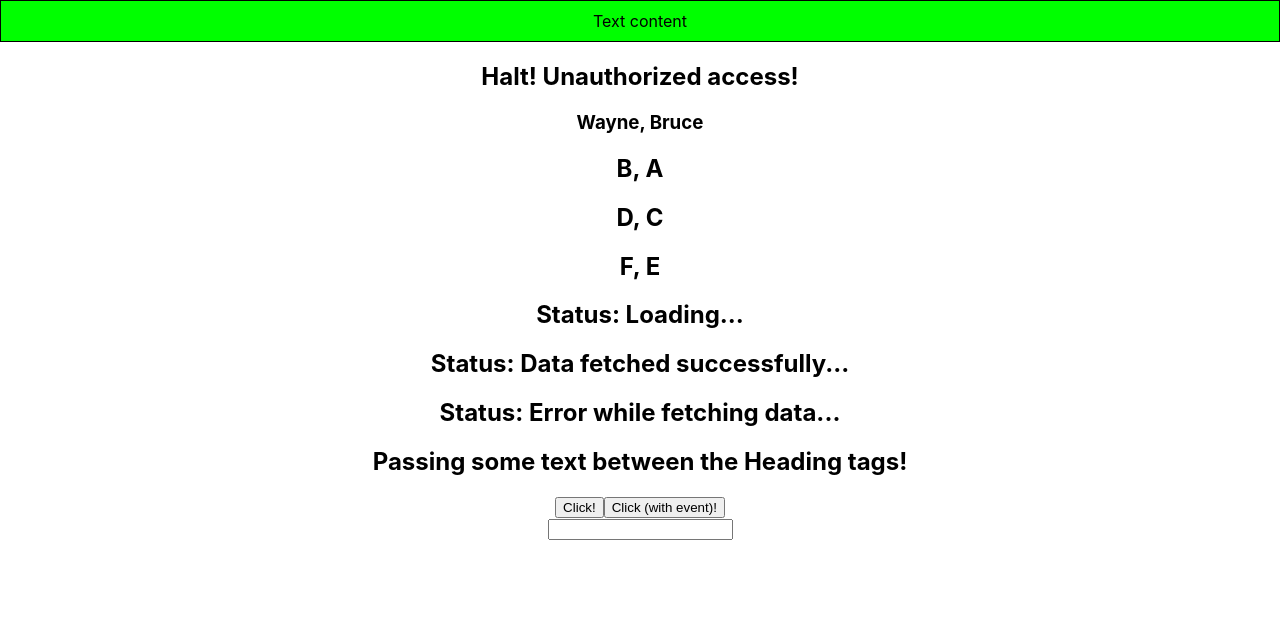
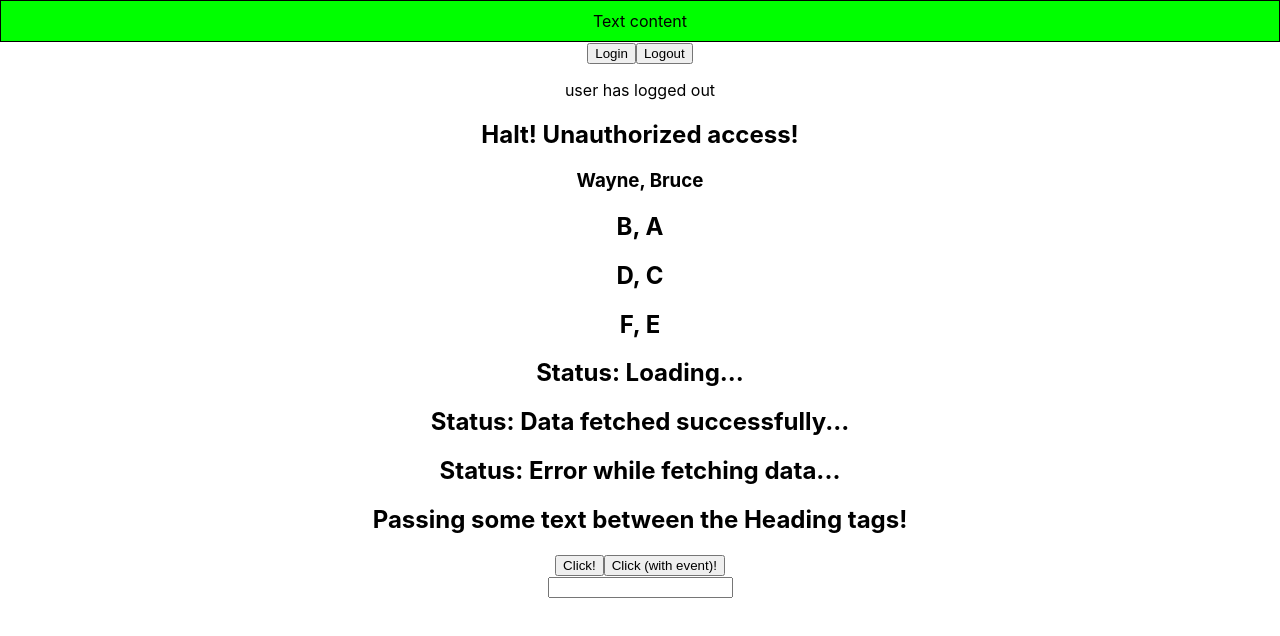
Before and after one commit to zulhamzakaria/all-thing-typescript, a React (Create React App) app in the folder react-typescript/react-ts-demo/: page / in a window 1280 px wide. Shown: the top 636 px of the page. Built offline with nearby package versions, Linux system fonts and the light colour scheme.

Commit message:
- use state hook

```diff
--- a/react-typescript/react-ts-demo/src/App.tsx
+++ b/react-typescript/react-ts-demo/src/App.tsx
@@ -6,6 +6,7 @@ import { Heading } from "./components/Heading";
 import { Input } from "./components/Input";
 import { Person } from "./components/Person";
 import { PersonList } from "./components/PersonList";
+import { LoggedIn } from "./components/state/LoggedIn";
 import { Status } from "./components/Status";
 
 function App() {
@@ -30,6 +31,8 @@ function App() {
         }}
       />
       {""}
+      <LoggedIn />
+      {""}
       <Greet name={"joni"} messageCount={10} isLoggedId={false} />
       <Person name={PersonName} />
       <PersonList names={names} />
--- /dev/null
+++ b/react-typescript/react-ts-demo/src/components/state/LoggedIn.tsx
@@ -0,0 +1,19 @@
+import { useState } from "react";
+
+export const LoggedIn = () => {
+  const [isLoggedIn, setIsLoggedIn] = useState(false);
+
+  const handleLogin = () => {
+    setIsLoggedIn(true);
+  };
+  const handleLogout = () => {
+    setIsLoggedIn(false);
+  };
+  return (
+    <div>
+      <button onClick={handleLogin}>Login</button>
+      <button onClick={handleLogout}>Logout</button>
+      <p>user {isLoggedIn ? "is logged in" : "has logged out"}</p>
+    </div>
+  );
+};
```
